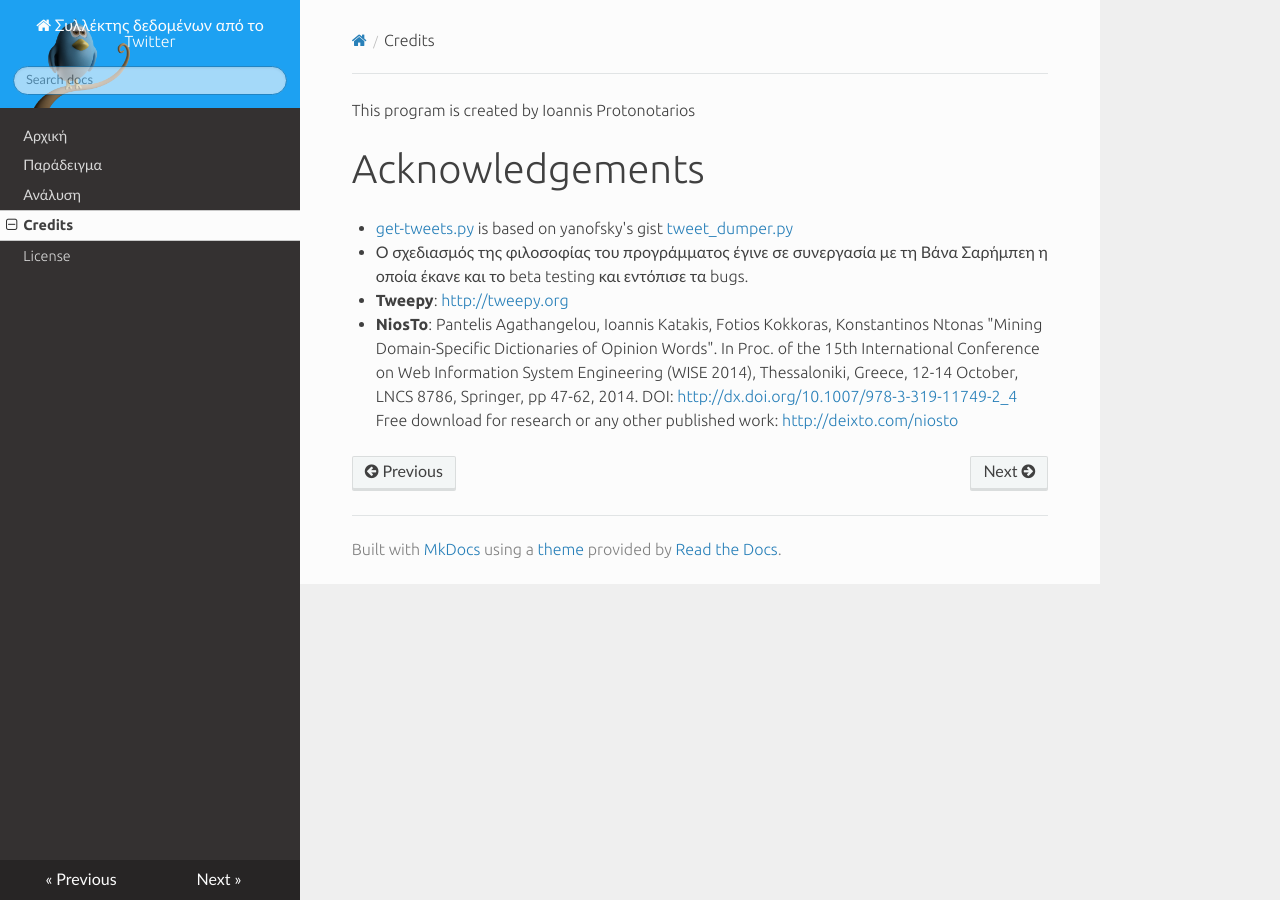
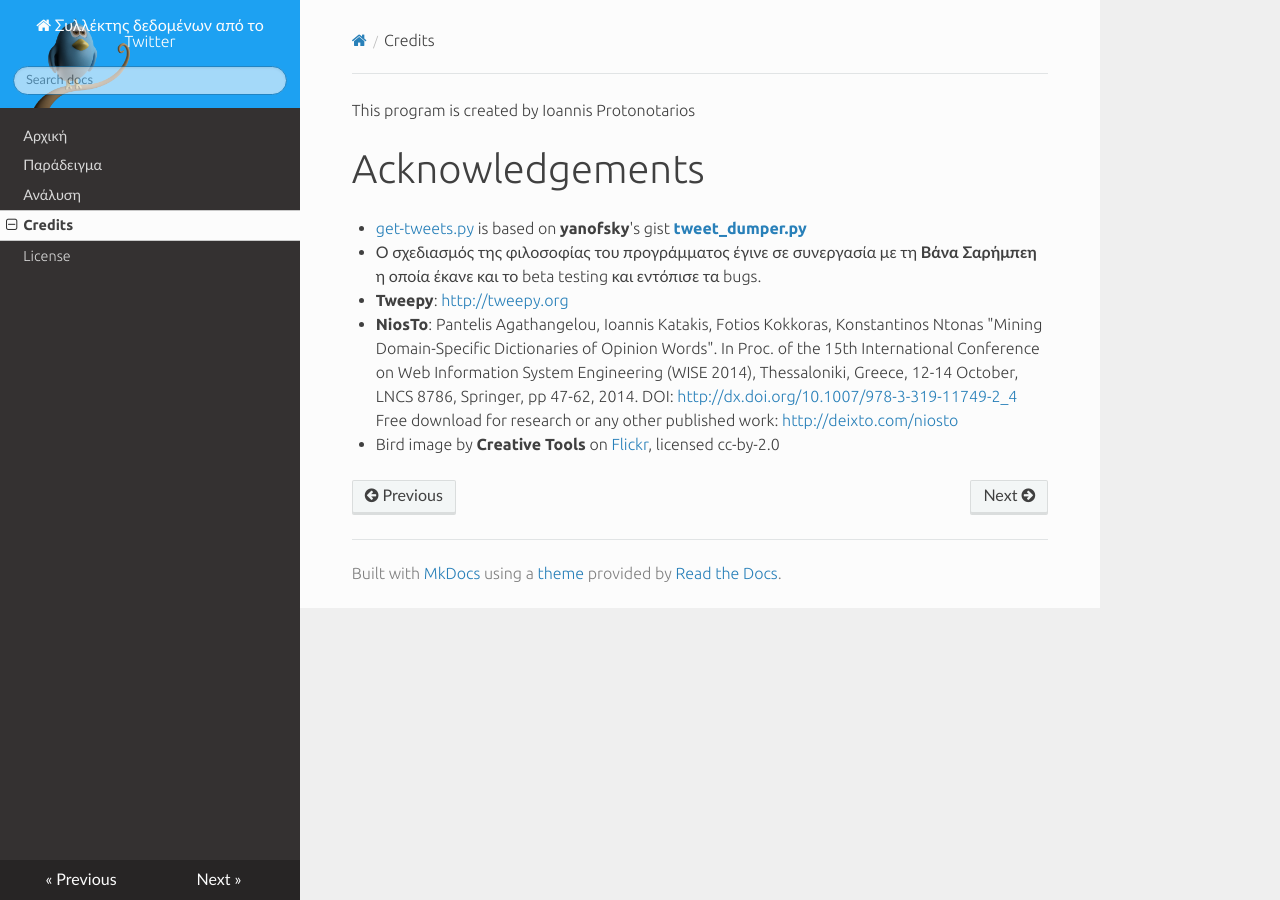
Before and after one commit to Protonotarios/get-tweets, an MkDocs documentation site: the page built from docs/credits.md, in a window 1280 px wide. Built offline with MkDocs 1.6.1, drawn with Linux system fonts in a browser that asks for light colours; nearby versions of some CDN libraries; old or Windows-style settings are respelled for this version of MkDocs.

Commit message:
More credits

```diff
--- a/docs/credits.md
+++ b/docs/credits.md
@@ -3,9 +3,9 @@ This program is created by Ioannis Protonotarios
 # Acknowledgements
 
 * [get-tweets.py](https://github.com/Protonotarios/get-tweets/blob/master/get-tweets.py)
-is based on yanofsky's gist [tweet_dumper.py](https://gist.github.com/yanofsky/5436496)
+is based on **yanofsky**'s gist **[tweet_dumper.py](https://gist.github.com/yanofsky/5436496)**
 * Ο σχεδιασμός της φιλοσοφίας του προγράμματος έγινε σε συνεργασία με τη
-Βάνα Σαρήμπεη η οποία έκανε και το beta testing και εντόπισε τα bugs.
+**Βάνα Σαρήμπεη** η οποία έκανε και το beta testing και εντόπισε τα bugs.
 * **Tweepy**: [http://tweepy.org](http://tweepy.org)
 * **NiosTo**:
 Pantelis Agathangelou, Ioannis Katakis, Fotios Kokkoras, Konstantinos Ntonas
@@ -14,3 +14,4 @@ International Conference on Web Information System Engineering (WISE 2014),
 Thessaloniki, Greece, 12-14 October, LNCS 8786, Springer, pp 47-62, 2014.
 DOI: [http://dx.doi.org/10.1007/978-3-319-11749-2_4](http://dx.doi.org/10.1007/978-3-319-11749-2_4)
 Free download for research or any other published work: [http://deixto.com/niosto](http://deixto.com/niosto)
+* Bird image by **Creative Tools** on [Flickr](https://www.flickr.com/photos/creative_tools/5360884710), licensed cc-by-2.0
```
